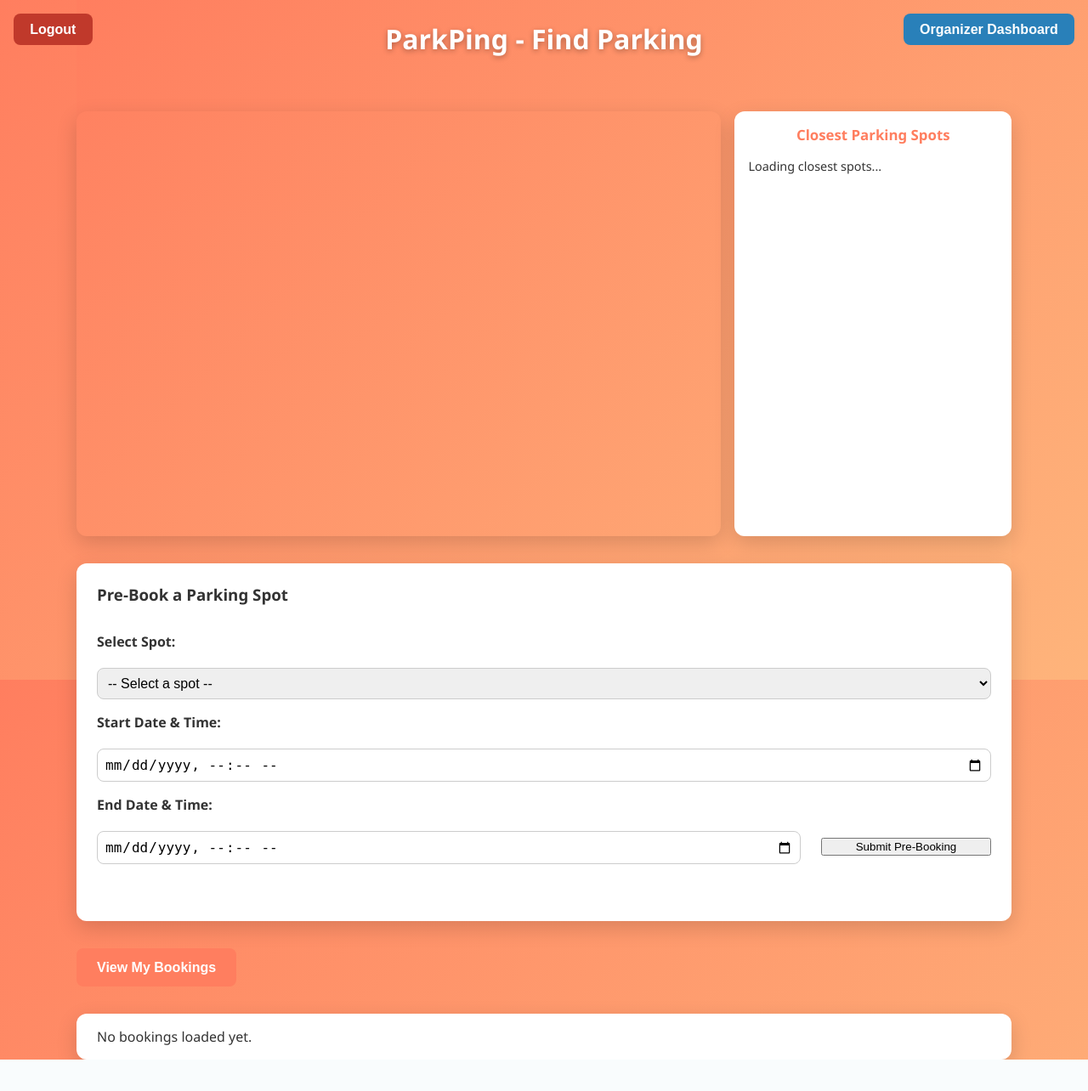
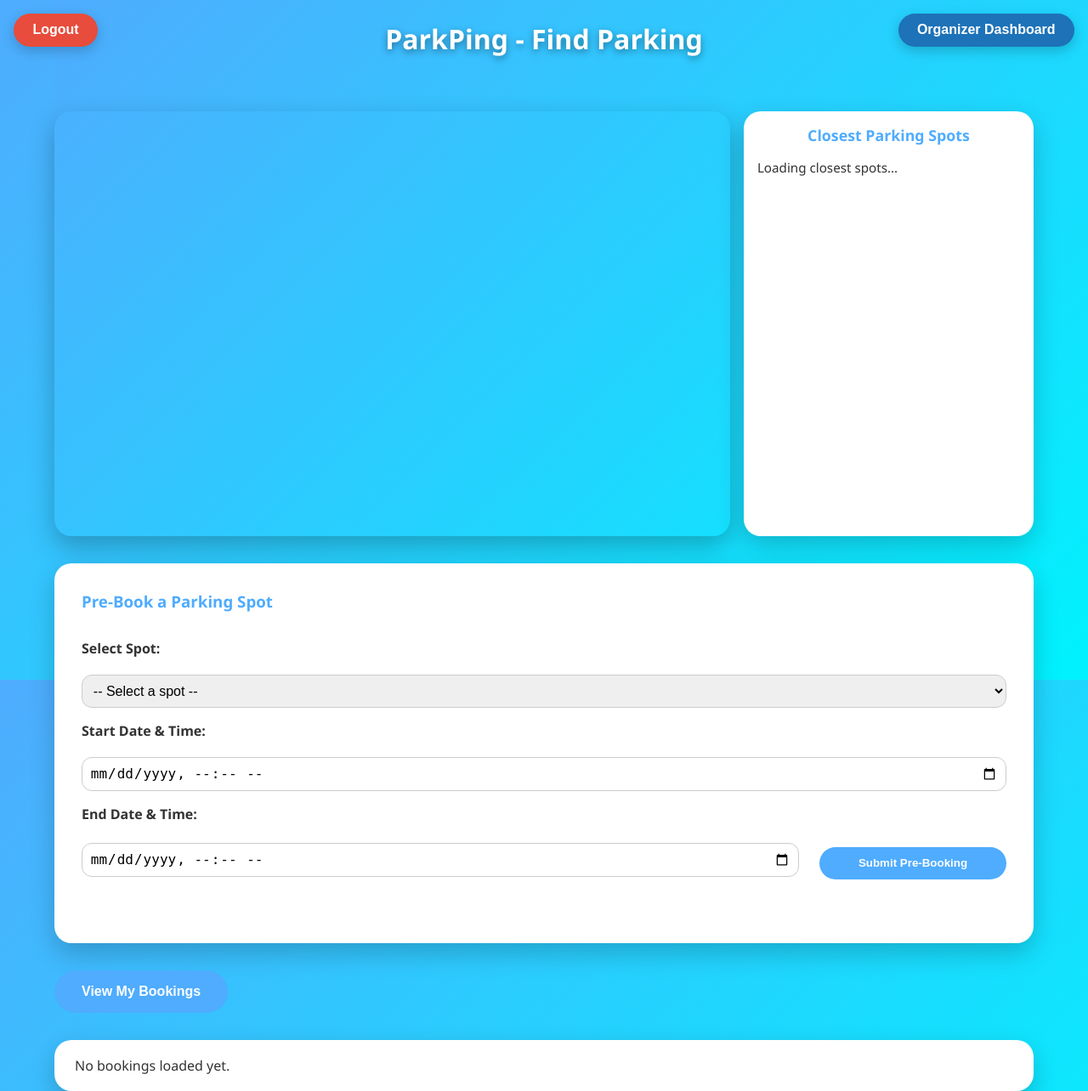
Before and after one commit to FairuzZarif/ParkPing, a Flask app: page / in a window 1280 px wide. Shown: the whole page at 85% size. Before the commit the page ends 1247 px from the top, so only its background shows below. Run offline with Flask 3, Linux system fonts and the light colour scheme; the visitor is signed in with stand-in values (Sample User, id 1); some libraries are stand-ins or nearby versions.

Commit message:
Some more visual changes for better user experience.

```diff
--- a/backend/app.py
+++ b/backend/app.py
@@ -308,4 +308,4 @@
     return jsonify({"message": "Spot cancelled successfully"})
 
 if __name__ == '__main__':
-    app.run(debug=True)
+    app.run(host="0.0.0.0", port=5000, debug=True)
--- a/frontend/templates/index.html
+++ b/frontend/templates/index.html
@@ -15,7 +15,7 @@
     body, html {
       margin: 0; padding: 0; height: 100%;
       font-family: 'Segoe UI', Tahoma, Geneva, Verdana, sans-serif;
-      background: linear-gradient(135deg, #ff7e5f, #feb47b);
+      background: linear-gradient(135deg, #4facfe, #00f2fe);
       color: #222;
       display: flex;
       flex-direction: column;
@@ -25,53 +25,53 @@
 
     h1 {
       margin: 1.5rem 0 1rem;
-      font-weight: 700;
+      font-weight: 800;
       color: #fff;
-      text-shadow: 0 2px 6px rgba(0,0,0,0.3);
+      text-shadow: 0 3px 8px rgba(0,0,0,0.4);
       user-select: none;
+    }
+
+    #organizerBtn, #logoutBtn {
+      padding: 0.65rem 1.4rem;
+      font-size: 1rem;
+      font-weight: 600;
+      border-radius: 50px;
+      border: none;
+      cursor: pointer;
+      box-shadow: 0 5px 15px rgba(0,0,0,0.2);
+      transition: all 0.3s ease;
+      z-index: 10;
     }
 
     #organizerBtn {
       position: absolute;
       top: 1rem;
       right: 1rem;
-      background: #2980b9;
+      background: #1d72b8;
       color: white;
-      padding: 0.6rem 1.2rem;
-      font-size: 1rem;
-      font-weight: 600;
-      border-radius: 8px;
-      border: none;
-      cursor: pointer;
-      transition: background-color 0.3s;
-      z-index: 10;
     }
     #organizerBtn:hover {
-      background-color: #1c5980;
+      background-color: #155a8a;
+      transform: translateY(-2px);
+      box-shadow: 0 7px 20px rgba(0,0,0,0.3);
     }
 
     #logoutBtn {
       position: absolute;
       top: 1rem;
       left: 1rem;
-      background: #c0392b;
+      background: #e74c3c;
       color: white;
-      padding: 0.6rem 1.2rem;
-      font-size: 1rem;
-      font-weight: 600;
-      border-radius: 8px;
-      border: none;
-      cursor: pointer;
-      transition: background-color 0.3s;
-      z-index: 10;
     }
     #logoutBtn:hover {
-      background-color: #992d22;
+      background-color: #c0392b;
+      transform: translateY(-2px);
+      box-shadow: 0 7px 20px rgba(0,0,0,0.3);
     }
 
     main {
       width: 90vw;
-      max-width: 1100px;
+      max-width: 1200px;
       display: flex;
       flex-direction: column;
       gap: 2rem;
@@ -90,20 +90,19 @@
     #map {
       flex: 1 1 70%;
       height: 100%;
-      border-radius: 12px;
-      box-shadow: 0 8px 24px rgba(0,0,0,0.15);
+      border-radius: 20px;
+      box-shadow: 0 12px 30px rgba(0,0,0,0.25);
     }
 
-    /* Closest spots list container */
     #closestSpotsContainer {
       flex: 1 1 30%;
-      background: white;
-      border-radius: 12px;
+      background: #fff;
+      border-radius: 20px;
       padding: 1rem;
-      box-shadow: 0 8px 24px rgba(0,0,0,0.15);
+      box-shadow: 0 12px 30px rgba(0,0,0,0.2);
       overflow-y: auto;
       color: #333;
-      font-size: 0.9rem;
+      font-size: 0.95rem;
       user-select: none;
     }
 
@@ -111,13 +110,13 @@
       margin-top: 0;
       margin-bottom: 1rem;
       font-weight: 700;
-      color: #ff7e5f;
+      color: #4facfe;
       text-align: center;
     }
 
     .spot-item {
       margin-bottom: 1rem;
-      border-bottom: 1px solid #eee;
+      border-bottom: 1px solid #f0f0f0;
       padding-bottom: 0.5rem;
       display: flex;
       justify-content: space-between;
@@ -138,26 +137,28 @@
     }
 
     .book-btn {
-      background: #ff7e5f;
+      background: #4facfe;
       border: none;
       color: white;
-      padding: 0.3rem 0.7rem;
+      padding: 0.35rem 0.8rem;
       font-size: 0.85rem;
       font-weight: 600;
-      border-radius: 6px;
+      border-radius: 50px;
       cursor: pointer;
       user-select: none;
-      transition: background-color 0.3s;
+      transition: all 0.3s ease;
     }
     .book-btn:hover {
-      background: #e26b47;
+      background: #00c6ff;
+      transform: translateY(-2px);
+      box-shadow: 0 6px 20px rgba(0,0,0,0.2);
     }
 
     #prebookForm {
       background: white;
-      border-radius: 12px;
-      padding: 1.5rem;
-      box-shadow: 0 8px 24px rgba(0,0,0,0.15);
+      border-radius: 20px;
+      padding: 2rem;
+      box-shadow: 0 12px 30px rgba(0,0,0,0.2);
       color: #333;
       display: flex;
       flex-wrap: wrap;
@@ -169,6 +170,7 @@
       flex-basis: 100%;
       margin-top: 0;
       margin-bottom: 1rem;
+      color: #4facfe;
     }
 
     #prebookForm label {
@@ -181,18 +183,37 @@
     #prebookForm input[type="datetime-local"] {
       flex-grow: 1;
       flex-basis: 40%;
-      padding: 0.5rem;
-      border-radius: 8px;
+      padding: 0.55rem;
+      border-radius: 12px;
       border: 1px solid #ccc;
       font-size: 1rem;
       min-width: 180px;
+      transition: border 0.3s;
+    }
+    #prebookForm select:focus,
+    #prebookForm input:focus {
+      border-color: #4facfe;
+      outline: none;
     }
 
     #prebookForm button {
       flex-basis: 100%;
-      max-width: 200px;
+      max-width: 220px;
       margin-top: 0.5rem;
       align-self: flex-start;
+      background: #4facfe;
+      color: white;
+      font-weight: 600;
+      padding: 0.7rem;
+      border-radius: 50px;
+      border: none;
+      cursor: pointer;
+      transition: all 0.3s ease;
+    }
+    #prebookForm button:hover {
+      background: #00c6ff;
+      transform: translateY(-2px);
+      box-shadow: 0 6px 20px rgba(0,0,0,0.2);
     }
 
     #prebookResponse {
@@ -204,36 +225,38 @@
     }
 
     button.view-bookings-btn {
-      background: #ff7e5f;
+      background: #4facfe;
       border: none;
       color: white;
-      padding: 0.85rem 1.5rem;
+      padding: 1rem 2rem;
       font-size: 1rem;
       font-weight: 600;
-      border-radius: 8px;
+      border-radius: 50px;
       cursor: pointer;
-      transition: background-color 0.3s;
+      transition: all 0.3s ease;
       user-select: none;
       align-self: flex-start;
     }
     button.view-bookings-btn:hover {
-      background: #e26b47;
+      background: #00c6ff;
+      transform: translateY(-2px);
+      box-shadow: 0 6px 20px rgba(0,0,0,0.2);
     }
 
     #bookingResults {
       background: white;
-      border-radius: 12px;
-      padding: 1rem 1.5rem;
-      box-shadow: 0 8px 24px rgba(0,0,0,0.15);
+      border-radius: 20px;
+      padding: 1.2rem 1.5rem;
+      box-shadow: 0 12px 30px rgba(0,0,0,0.2);
       color: #333;
       font-size: 1rem;
-      max-height: 300px;
+      max-height: 320px;
       overflow-y: auto;
       width: 100%;
     }
 
     .booking-item {
-      border-bottom: 1px solid #eee;
+      border-bottom: 1px solid #f0f0f0;
       padding: 0.8rem 0;
       display: flex;
       justify-content: space-between;
```
Also changed, not shown: other parts of frontend/templates/index.html (+26 -14 lines), frontend/templates/login.html (+40 -32 lines), frontend/templates/organizer.html (+71 -75 lines), backend/parkping.db.
